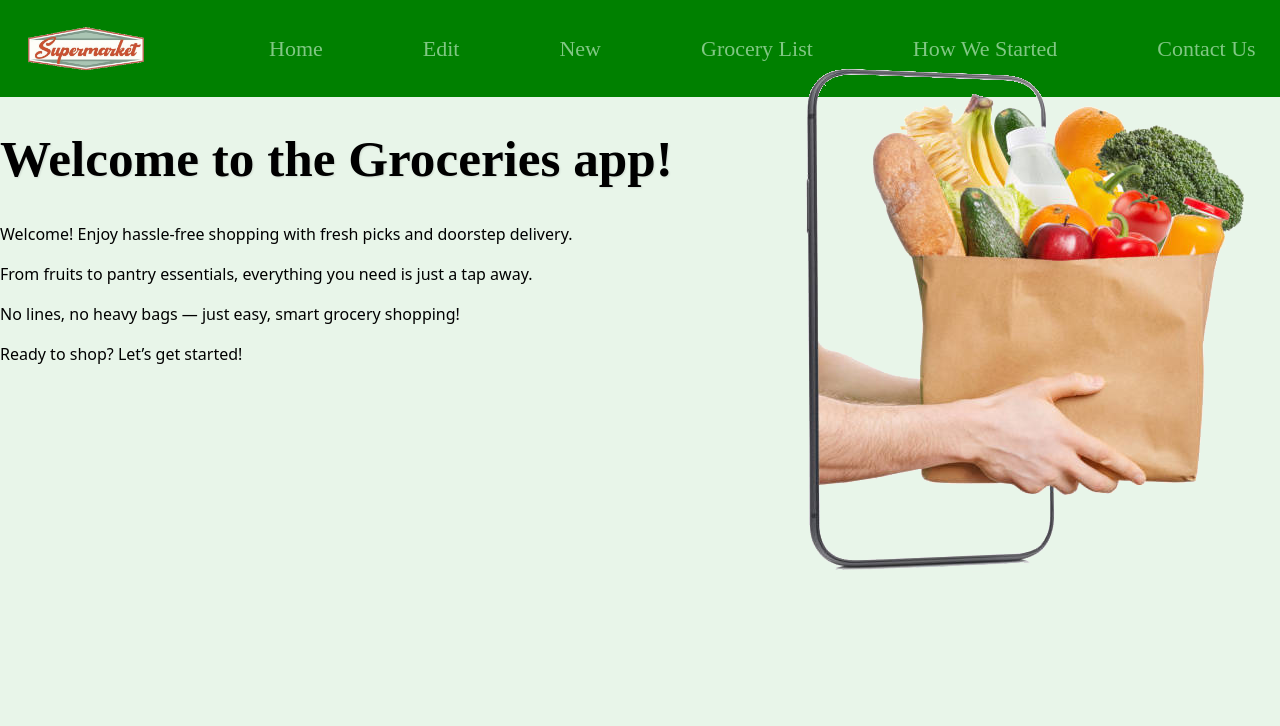
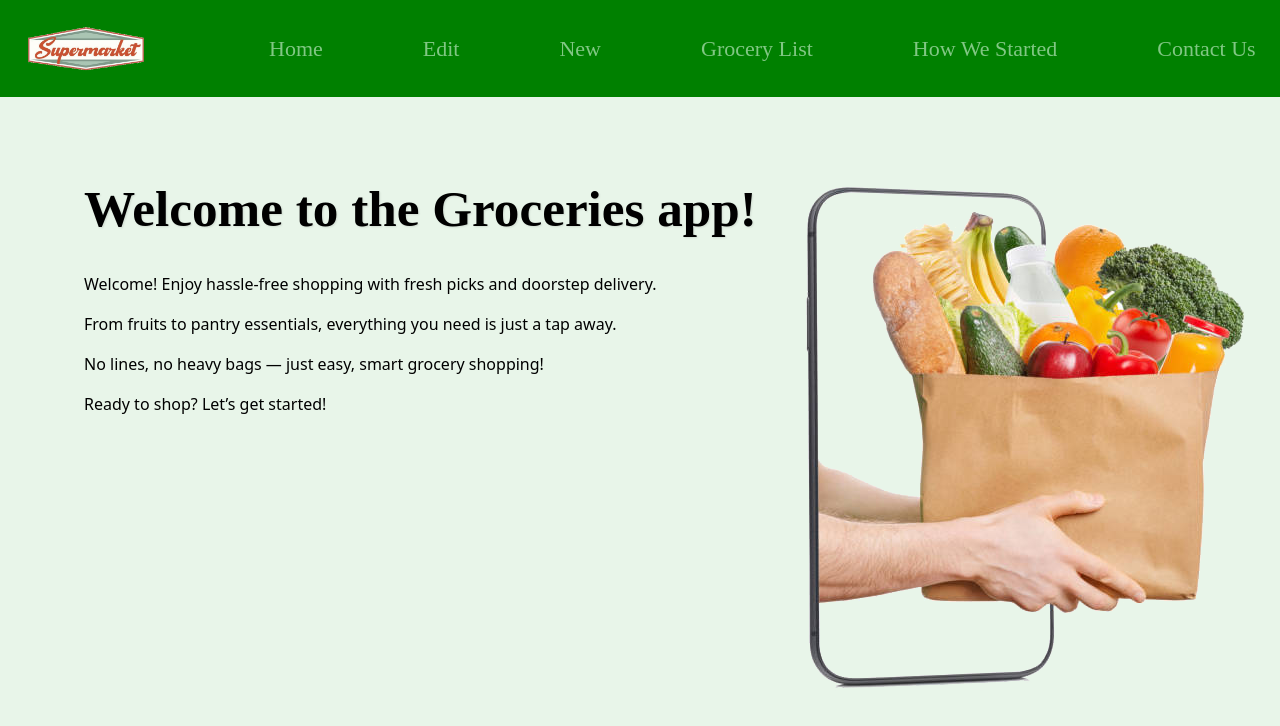
Before and after one commit to yonasfm/project-three-collaboration, a React app: page / in a window 1280 px wide. Shown: the top 726 px of the page. Built offline with nearby package versions, Linux system fonts and the light colour scheme; the HTML template or start-up script is replaced by a standard one.

Commit message:
fixed home screen

```diff
--- a/src/components/Home.jsx
+++ b/src/components/Home.jsx
@@ -7,11 +7,15 @@ const Home = () => {
       <meta charSet="UTF-8" />
       <meta name="viewport" content="width=device-width, initial-scale=1.0" />
       <title>Groceries App</title>
-      <h1>Welcome to the Groceries app!</h1>
-      <p>Welcome! Enjoy hassle-free shopping with fresh picks and doorstep delivery.</p>
-      <p>From fruits to pantry essentials, everything you need is just a tap away.</p>
-      <p>No lines, no heavy bags — just easy, smart grocery shopping!</p>
-      <p>Ready to shop? Let’s get started!</p>
+
+      <div style={{ margin: '84px' }}>
+        <h1>Welcome to the Groceries app!</h1>
+        <p>Welcome! Enjoy hassle-free shopping with fresh picks and doorstep delivery.</p>
+        <p>From fruits to pantry essentials, everything you need is just a tap away.</p>
+        <p>No lines, no heavy bags — just easy, smart grocery shopping!</p>
+        <p>Ready to shop? Let’s get started!</p>
+      </div>
+
       <img
         src={bagImage}
         alt="Groceries bag"
```
